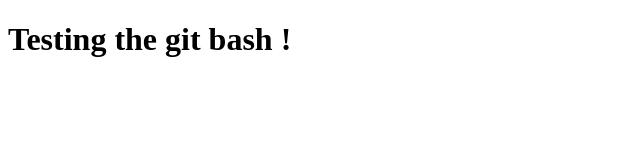
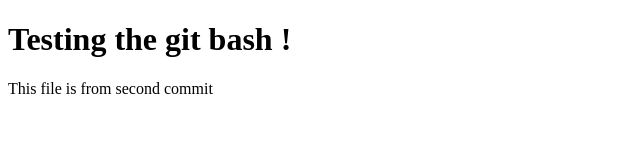
Before and after one commit to exclusiveabhi/git-bash-testing, a plain HTML site: page index.html in a window 1280 px wide. Shown: the whole page, without its empty margins (0-640 px from the left). Drawn offline with Linux system fonts and the light colour scheme.

Commit message:
This the commit with p tag

```diff
--- a/index.html
+++ b/index.html
@@ -7,5 +7,6 @@
 </head>
 <body>
     <h1>Testing the git bash !</h1>
+    <p>This file is from second commit </p>
 </body>
 </html>
```
